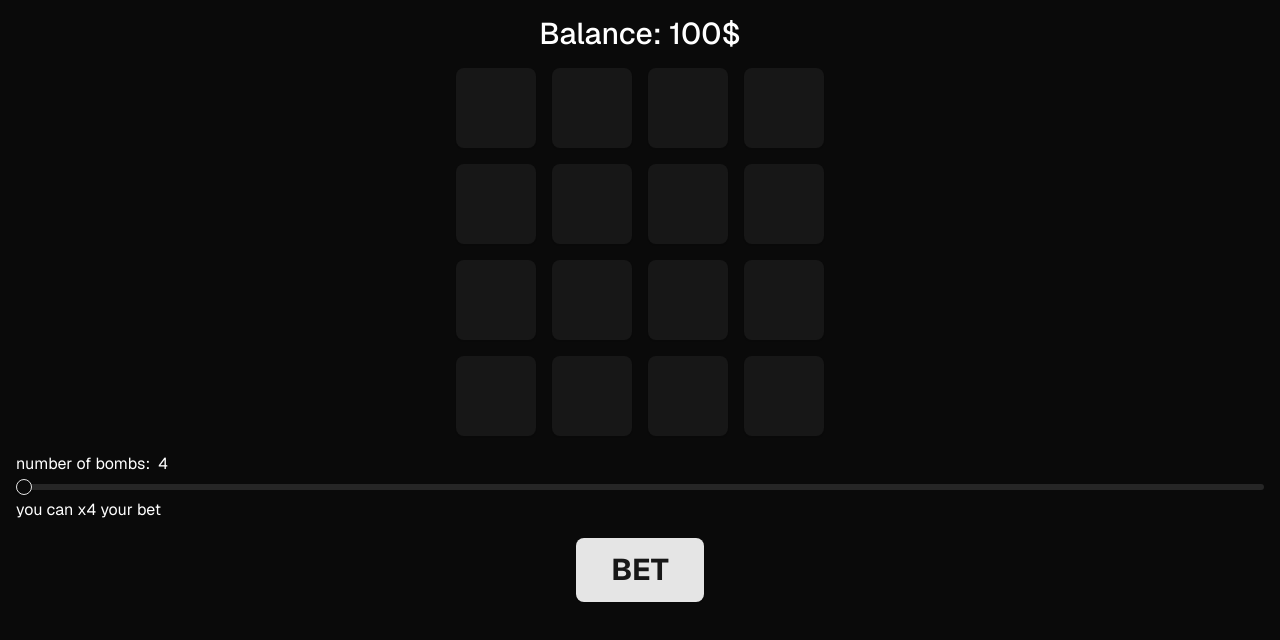
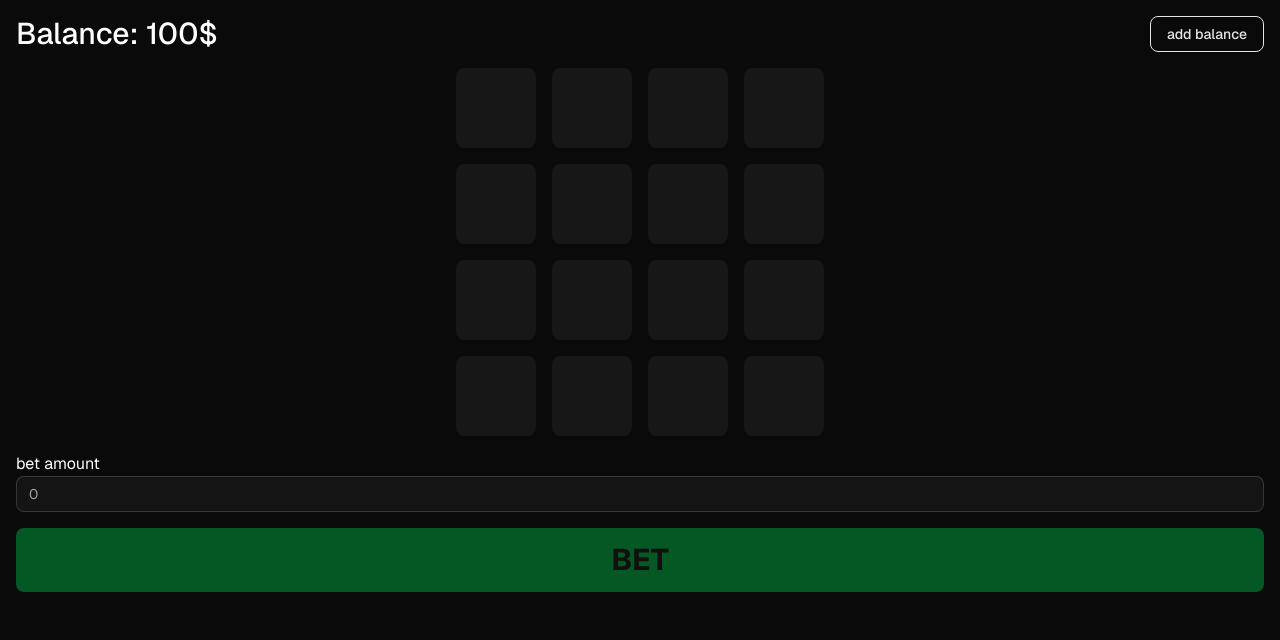
Before and after one commit to webapphorizon/bomboklad, a Next.js app: page / in a window 1280 px wide. Shown: the top 640 px of the page. Built offline with nearby package versions, Linux system fonts and the light colour scheme.

Commit message:
Refactored HomePage and GameGrid components to implement betting functionality and game state management. Added balance tracking, bet input, and game end handling. Enhanced CustomGameButton to support game interactions with state management, improving overall user experience.

```diff
--- a/src/app/page.tsx
+++ b/src/app/page.tsx
@@ -1,29 +1,71 @@
 "use client";
 
+import { useCallback, useMemo, useState } from "react";
 import GameGrid from "~/components/block/game-grid";
 import { Button } from "~/components/ui/button";
-import { Slider} from "~/components/ui/slider";
+import { Input } from "~/components/ui/input";
 
 export default function HomePage() {
+  const [balance, setBalance] = useState<number>(100);
+  const [betAmount, setBetAmount] = useState<number>(0);
+  const [inRound, setInRound] = useState<boolean>(false);
+  const [gameId, setGameId] = useState<number>(0);
+
+  const canBet = useMemo(
+    () => !inRound && betAmount > 0 && betAmount <= balance,
+    [inRound, betAmount, balance],
+  );
+
+  const handleBet = useCallback(() => {
+    if (!canBet) return;
+    setBalance((b) => b - betAmount);
+    setInRound(true);
+    setGameId((id) => id + 1);
+  }, [betAmount, canBet]);
+
+  const handleGameEnd = useCallback(
+    (status: "won" | "lost") => {
+      if (status === "won") {
+        setBalance((b) => b + betAmount * 2);
+      }
+      setInRound(false);
+    },
+    [betAmount],
+  );
+
   return (
     <main
       className={`flex max-h-screen flex-col items-center justify-center gap-4 p-4 text-white`}
     >
-      <div>
-        <h1 className="text-3xl font-medium">Balance: 100$</h1>
+      <div className="flex justify-between w-full">
+        <h1 className="text-3xl font-medium">Balance: {balance}$</h1>
+        <Button className="bg-transparent border border-primary text-primary">add balance</Button>
       </div>
-      <GameGrid />
-      <div className="flex w-full flex-col gap-2">
-        <div className="flex">
-          <p>number of bombs:</p>
-          <span className="pl-2">{4}</span>
-        </div>
-        <Slider />
-        <div>
-          <p>you can x4 your bet</p>
-        </div>
+      <GameGrid gameId={gameId} onGameEnd={handleGameEnd} />
+
+      <div className="w-full">
+        <p>bet amount</p>
+        <Input
+          type="number"
+          value={betAmount === 0 ? "" : betAmount}
+          placeholder="0"
+          min={1}
+          max={balance}
+          onChange={(e) => {
+            const next = Number(e.target.value);
+            if (Number.isNaN(next)) return;
+            setBetAmount(next);
+          }}
+          disabled={inRound}
+        />
       </div>
-      <Button className="h-16 w-32 text-3xl font-bold uppercase">bet</Button>
+      <Button
+        className="h-16 w-full bg-green-600 text-3xl font-bold uppercase"
+        onClick={handleBet}
+        disabled={!canBet}
+      >
+        {inRound ? "in game" : "bet"}
+      </Button>
     </main>
   );
 }
--- a/src/components/block/game-grid.tsx
+++ b/src/components/block/game-grid.tsx
@@ -1,89 +1,54 @@
+import { useCallback, useEffect, useMemo, useState } from "react";
+import CustomGameButton from "~/components/ui/custom-game-button";
+import {
+  initializeGame,
+  revealCell,
+  toggleFlag,
+  type Cell,
+  type GameState,
+} from "~/lib/game";
 
-import CustomGameButton from "~/components/ui/custom-game-button";
+interface GameGridProps {
+  gameId: number;
+  onGameEnd?: (status: "won" | "lost") => void;
+}
 
-const GameGrid = () => {
+const GameGrid = ({ gameId, onGameEnd }: GameGridProps) => {
+  const [game, setGame] = useState<GameState>(() => initializeGame());
+
+  const cells = useMemo<Cell[]>(() => game.board.flat(), [game.board]);
+
+  const handleReveal = useCallback((row: number, col: number) => {
+    setGame((prev: GameState) => revealCell(prev, row, col));
+  }, []);
+
+  const handleToggleFlag = useCallback((row: number, col: number) => {
+    setGame((prev: GameState) => toggleFlag(prev, row, col));
+  }, []);
+
+  useEffect(() => {
+    setGame(initializeGame());
+  }, [gameId]);
+
+  useEffect(() => {
+    if (game.gameStatus === "won" || game.gameStatus === "lost") {
+      onGameEnd?.(game.gameStatus);
+    }
+  }, [game.gameStatus, onGameEnd]);
+
   return (
-    <div className="grid grid-cols-4 gap-4">
-      <CustomGameButton
-        onClick={(result: "bomb" | "coin") => {
-          console.log(result);
-        }}
-      />
-      <CustomGameButton
-        onClick={(result: "bomb" | "coin") => {
-          console.log(result);
-        }}
-      />{" "}
-      <CustomGameButton
-        onClick={(result: "bomb" | "coin") => {
-          console.log(result);
-        }}
-      />
-      <CustomGameButton
-        onClick={(result: "bomb" | "coin") => {
-          console.log(result);
-        }}
-      />{" "}
-      <CustomGameButton
-        onClick={(result: "bomb" | "coin") => {
-          console.log(result);
-        }}
-      />
-      <CustomGameButton
-        onClick={(result: "bomb" | "coin") => {
-          console.log(result);
-        }}
-      />{" "}
-      <CustomGameButton
-        onClick={(result: "bomb" | "coin") => {
-          console.log(result);
-        }}
-      />
-      <CustomGameButton
-        onClick={(result: "bomb" | "coin") => {
-          console.log(result);
-        }}
-      />{" "}
-      <CustomGameButton
-        onClick={(result: "bomb" | "coin") => {
-          console.log(result);
-        }}
-      />
-      <CustomGameButton
-        onClick={(result: "bomb" | "coin") => {
-          console.log(result);
-        }}
-      />{" "}
-      <CustomGameButton
-        onClick={(result: "bomb" | "coin") => {
-          console.log(result);
-        }}
-      />
-      <CustomGameButton
-        onClick={(result: "bomb" | "coin") => {
-          console.log(result);
-        }}
-      />{" "}
-      <CustomGameButton
-        onClick={(result: "bomb" | "coin") => {
-          console.log(result);
-        }}
-      />
-      <CustomGameButton
-        onClick={(result: "bomb" | "coin") => {
-          console.log(result);
-        }}
-      />{" "}
-      <CustomGameButton
-        onClick={(result: "bomb" | "coin") => {
-          console.log(result);
-        }}
-      />
-      <CustomGameButton
-        onClick={(result: "bomb" | "coin") => {
-          console.log(result);
-        }}
-      />{" "}
+    <div className={`grid grid-cols-4 gap-4`}>
+      {cells.map((cell) => (
+        <CustomGameButton
+          key={`${cell.position.row}-${cell.position.col}`}
+          type={cell.type}
+          state={cell.state}
+          onReveal={() => handleReveal(cell.position.row, cell.position.col)}
+          onToggleFlag={() =>
+            handleToggleFlag(cell.position.row, cell.position.col)
+          }
+        />
+      ))}
     </div>
   );
 };
--- /dev/null
+++ b/src/components/ui/input.tsx
@@ -0,0 +1,21 @@
+import * as React from "react"
+
+import { cn } from "~/lib/utils"
+
+function Input({ className, type, ...props }: React.ComponentProps<"input">) {
+  return (
+    <input
+      type={type}
+      data-slot="input"
+      className={cn(
+        "file:text-foreground placeholder:text-muted-foreground selection:bg-primary selection:text-primary-foreground dark:bg-input/30 border-input flex h-9 w-full min-w-0 rounded-md border bg-transparent px-3 py-1 text-base shadow-xs transition-[color,box-shadow] outline-none file:inline-flex file:h-7 file:border-0 file:bg-transparent file:text-sm file:font-medium disabled:pointer-events-none disabled:cursor-not-allowed disabled:opacity-50 md:text-sm",
+        "focus-visible:border-ring focus-visible:ring-ring/50 focus-visible:ring-[3px]",
+        "aria-invalid:ring-destructive/20 dark:aria-invalid:ring-destructive/40 aria-invalid:border-destructive",
+        className
+      )}
+      {...props}
+    />
+  )
+}
+
+export { Input }
--- /dev/null
+++ b/src/lib/game.ts
@@ -0,0 +1,236 @@
+// Типы для игры и логика
+
+export type CellType = "coin" | "bomb";
+export type CellState = "hidden" | "revealed" | "flagged";
+
+export interface Cell {
+  type: CellType;
+  state: CellState;
+  position: { row: number; col: number };
+}
+
+export interface GameState {
+  board: Cell[][];
+  gameStatus: "playing" | "won" | "lost";
+  coinsCollected: number;
+  totalCoins: number;
+}
+
+export const BOARD_SIZE = 4;
+const TOTAL_COINS = 15; // 16 клеток - 1 бомба = 15 монеток
+
+// Создание пустой доски
+const createEmptyBoard = (): Cell[][] => {
+  const board: Cell[][] = [];
+
+  for (let row = 0; row < BOARD_SIZE; row += 1) {
+    const rowArray: Cell[] = [];
+    for (let col = 0; col < BOARD_SIZE; col += 1) {
+      rowArray.push({
+        type: "coin",
+        state: "hidden",
+        position: { row, col },
+      });
+    }
+    board.push(rowArray);
+  }
+
+  return board;
+};
+
+// Размещение бомбы в случайной позиции
+const placeBomb = (board: Cell[][]): Cell[][] => {
+  const newBoard = board.map((row) => row.map((cell) => ({ ...cell })));
+
+  const randomRow = Math.floor(Math.random() * BOARD_SIZE);
+  const randomCol = Math.floor(Math.random() * BOARD_SIZE);
+
+  newBoard[randomRow]![randomCol]!.type = "bomb";
+
+  return newBoard;
+};
+
+// Инициализация новой игры
+export const initializeGame = (): GameState => {
+  const emptyBoard = createEmptyBoard();
+  const boardWithBomb = placeBomb(emptyBoard);
+
+  return {
+    board: boardWithBomb,
+    gameStatus: "playing",
+    coinsCollected: 0,
+    totalCoins: TOTAL_COINS,
+  };
+};
+
+// Проверка валидности позиции
+const isValidPosition = (row: number, col: number): boolean =>
+  row >= 0 && row < BOARD_SIZE && col >= 0 && col < BOARD_SIZE;
+
+// Подсчет собранных монет
+const countCollectedCoins = (board: Cell[][]): number =>
+  board
+    .flat()
+    .filter((cell) => cell.type === "coin" && cell.state === "revealed").length;
+
+// Открытие всех клеток
+const revealAllCells = (board: Cell[][]): Cell[][] =>
+  board.map((row) =>
+    row.map((cell) => ({
+      ...cell,
+      state: "revealed" as CellState,
+    })),
+  );
+
+// Открытие конкретной клетки
+export const revealCell = (
+  gameState: GameState,
+  row: number,
+  col: number,
+): GameState => {
+  if (!isValidPosition(row, col)) {
+    throw new Error("Неверные координаты клетки");
+  }
+
+  if (gameState.gameStatus !== "playing") {
+    return gameState;
+  }
+
+  const cell = gameState.board[row]?.[col];
+
+  if (!cell) {
+    throw new Error("Invalid board state");
+  }
+
+  if (cell.state === "revealed" || cell.state === "flagged") {
+    return gameState;
+  }
+
+  const newBoard = gameState.board.map((boardRow, r) =>
+    boardRow.map((boardCell, c) =>
+      r === row && c === col
+        ? { ...boardCell, state: "revealed" as CellState }
+        : { ...boardCell },
+    ),
+  );
+
+  let newGameStatus: "playing" | "won" | "lost" = "playing";
+  let finalBoard = newBoard;
+
+  if (cell.type === "bomb") {
+    newGameStatus = "lost";
+    finalBoard = revealAllCells(newBoard);
+  } else {
+    const coinsCollected = countCollectedCoins(newBoard);
+    if (coinsCollected === TOTAL_COINS) {
+      newGameStatus = "won";
+      finalBoard = revealAllCells(newBoard);
+    }
+  }
+
+  return {
+    board: finalBoard,
+    gameStatus: newGameStatus,
+    coinsCollected: countCollectedCoins(finalBoard),
+    totalCoins: TOTAL_COINS,
+  };
+};
+
+// Установка/снятие флага
+export const toggleFlag = (
+  gameState: GameState,
+  row: number,
+  col: number,
+): GameState => {
+  if (!isValidPosition(row, col) || gameState.gameStatus !== "playing") {
+    return gameState;
+  }
+
+  const cell = gameState.board[row]?.[col];
+
+  if (!cell) {
+    return gameState;
+  }
+
+  if (cell.state !== "revealed") {
+    const newBoard = gameState.board.map((boardRow, r) =>
+      boardRow.map((boardCell, c) => {
+        if (r === row && c === col) {
+          const newState: CellState =
+            boardCell.state === "hidden" ? "flagged" : "hidden";
+          return { ...boardCell, state: newState };
+        }
+        return { ...boardCell };
+      }),
+    );
+
+    return {
+      ...gameState,
+      board: newBoard,
+    };
+  }
+
+  return gameState;
+};
+
+// Получение информации о конкретной клетке
+export const getCellInfo = (
+  gameState: GameState,
+  row: number,
+  col: number,
+): Cell | null => {
+  if (!isValidPosition(row, col)) {
+    return null;
+  }
+  const cell = gameState.board[row]?.[col];
+  if (!cell) return null;
+  return { ...cell };
+};
+
+// Получение позиции бомбы (для отладки)
+export const getBombPosition = (
+  gameState: GameState,
+): { row: number; col: number } | null => {
+  for (let row = 0; row < BOARD_SIZE; row += 1) {
+    const rowArray = gameState.board[row];
+    if (!rowArray) continue;
+    for (let col = 0; col < BOARD_SIZE; col += 1) {
+      const cell = rowArray[col];
+      if (cell && cell.type === "bomb") {
+        return { row, col };
+      }
+    }
+  }
+  return null;
+};
+
+// Проверка возможности хода
+export const canMakeMove = (gameState: GameState): boolean =>
+  gameState.gameStatus === "playing";
+
+// Получение статистики
+export const getGameStats = (
+  gameState: GameState,
+): {
+  coinsCollected: number;
+  totalCoins: number;
+  remainingCoins: number;
+  progress: number;
+} => {
+  const remainingCoins = gameState.totalCoins - gameState.coinsCollected;
+  const progress = (gameState.coinsCollected / gameState.totalCoins) * 100;
+
+  return {
+    coinsCollected: gameState.coinsCollected,
+    totalCoins: gameState.totalCoins,
+    remainingCoins,
+    progress: Math.round(progress),
+  };
+};
+
+export const isGameWon = (gameState: GameState): boolean =>
+  gameState.gameStatus === "won";
+export const isGameLost = (gameState: GameState): boolean =>
+  gameState.gameStatus === "lost";
+export const isGameActive = (gameState: GameState): boolean =>
+  gameState.gameStatus === "playing";
```
Also changed, not shown: src/components/ui/custom-game-button.tsx (+25 -22 lines), src/components/ui/custom-slider.tsx (added, +18 -0 lines).
